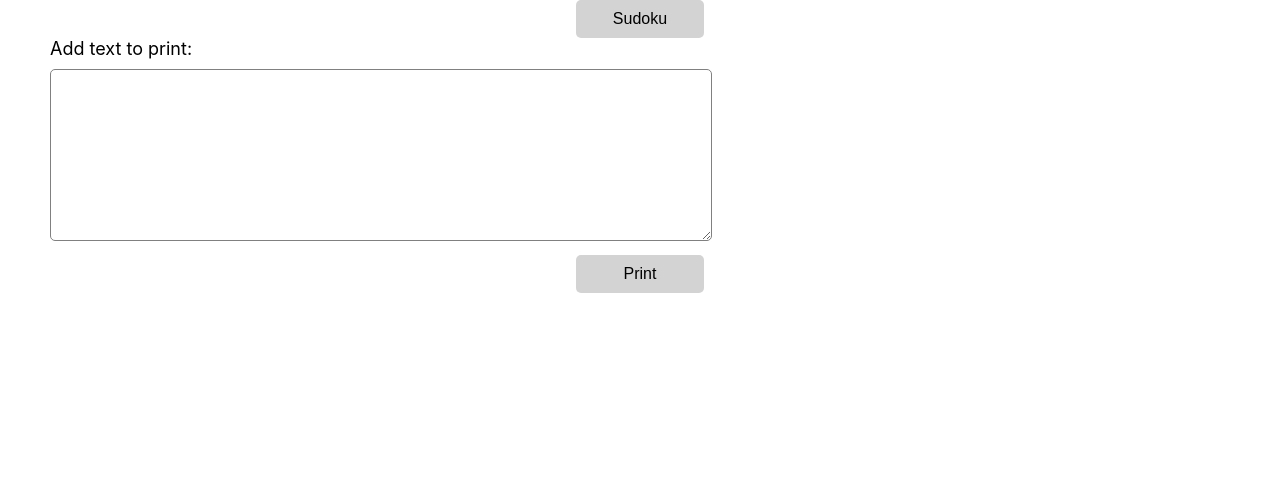
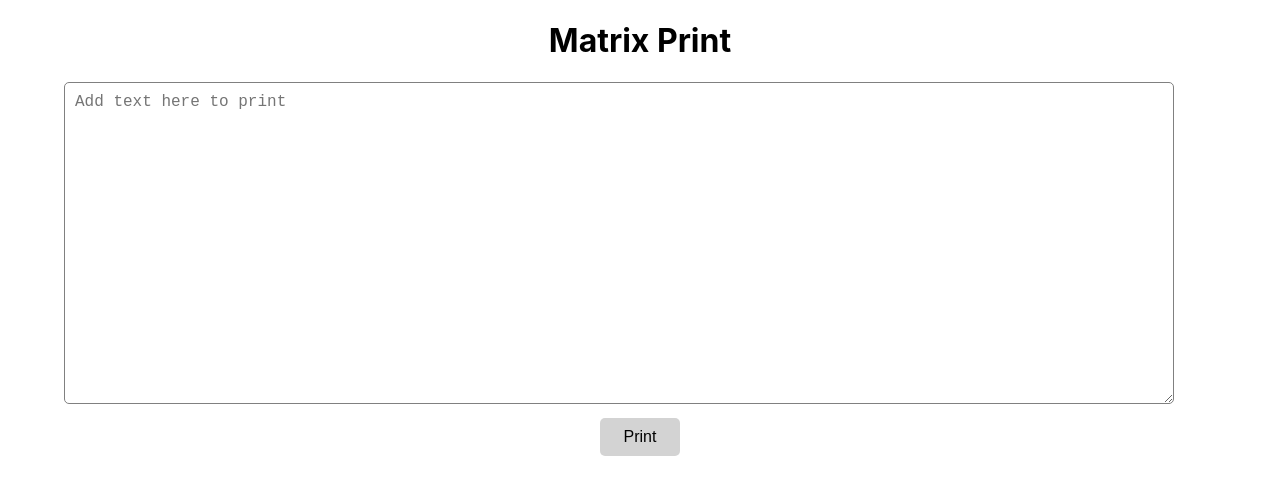
Before and after one commit to charper11/matrix-print-ui, a React (Create React App) app: page / in a window 1280 px wide. Shown: the top 494 px of the page. Built offline with nearby package versions, Linux system fonts and the light colour scheme.

Commit message:
edit design. add details to READme

```diff
--- a/src/App.css
+++ b/src/App.css
@@ -7,25 +7,26 @@ button {
   border-radius: 5px;
   cursor: pointer;
   display: block;
-  width: 10%;
+  width: 80px;
   text-align: center;
   margin: 0 auto;
 }
 
-label {
-  font-size: 18px;
-  margin-bottom: 10px;
-  display: block;
-  margin-left: 50px;
+button:hover {
+  background-color: darkgray;
 }
 
 textarea {
-  width: 50%;
-  height: 150px;
+  width: 85%;
+  height: 300px;
   font-size: 16px;
   padding: 10px;
   border: 1px solid gray;
   border-radius: 5px;
   margin-bottom: 10px;
-  margin-left: 50px;
+  margin-left: 5%;
 }
+
+.title{
+  text-align: center;
+}
--- a/src/App.js
+++ b/src/App.js
@@ -1,5 +1,5 @@
 import './App.css';
-import React, { useId, useState } from 'react'
+import React, { useState } from 'react'
 
 const printNewSudoku = async () => {
   const result = await fetch('http://192.168.1.155:3000/sudoku', {
@@ -13,7 +13,6 @@ const printNewSudoku = async () => {
 }
 
 function App() {
-  const postTextAreaId = useId();
   const [value, setValue] = useState();
 
   const printText = async () => {
@@ -30,19 +29,19 @@ function App() {
   setValue("");
   };
 
+  //      <button onClick={printNewSudoku}>Sudoku</button>
+
   return (
     <div>
-      <button onClick={printNewSudoku}>Sudoku</button>
-      <label htmlFor={postTextAreaId}>
-        Add text to print:
-      </label>
+      <div className='title'>
+        <h1>Matrix Print</h1>
+      </div>
       <textarea
-        id={postTextAreaId}
+        id="textarea"
         name="postContent"
-        rows={4}
-        cols={40}
         value={value}
         onChange={(e) => setValue(e.target.value)}
+        placeholder={!value || value === "" ? "Add text here to print" : ""}
       />
       <button onClick={printText}>Print</button>
     </div>
```
Also changed, not shown: 1 other file (tests, documents, lock files or other folders).
